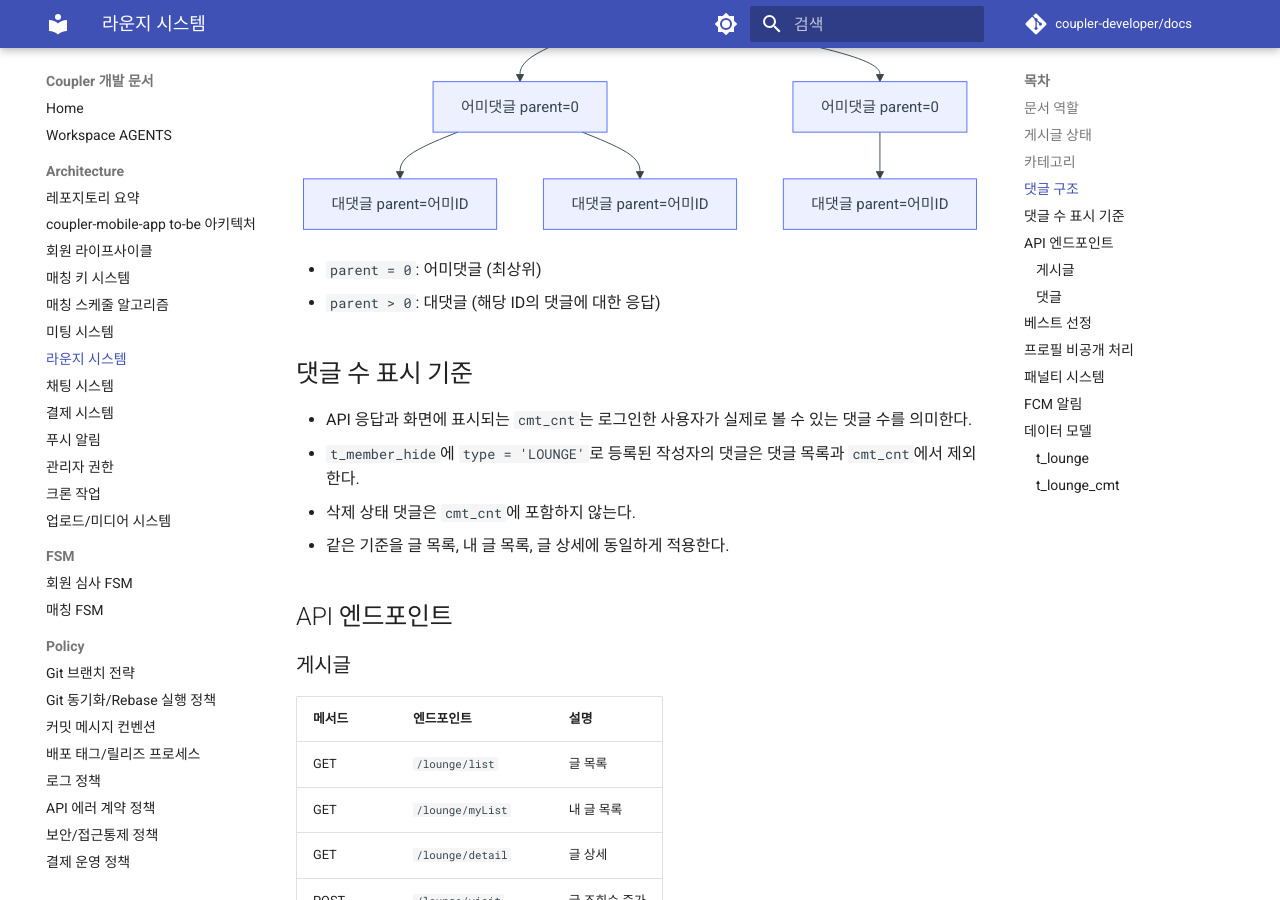
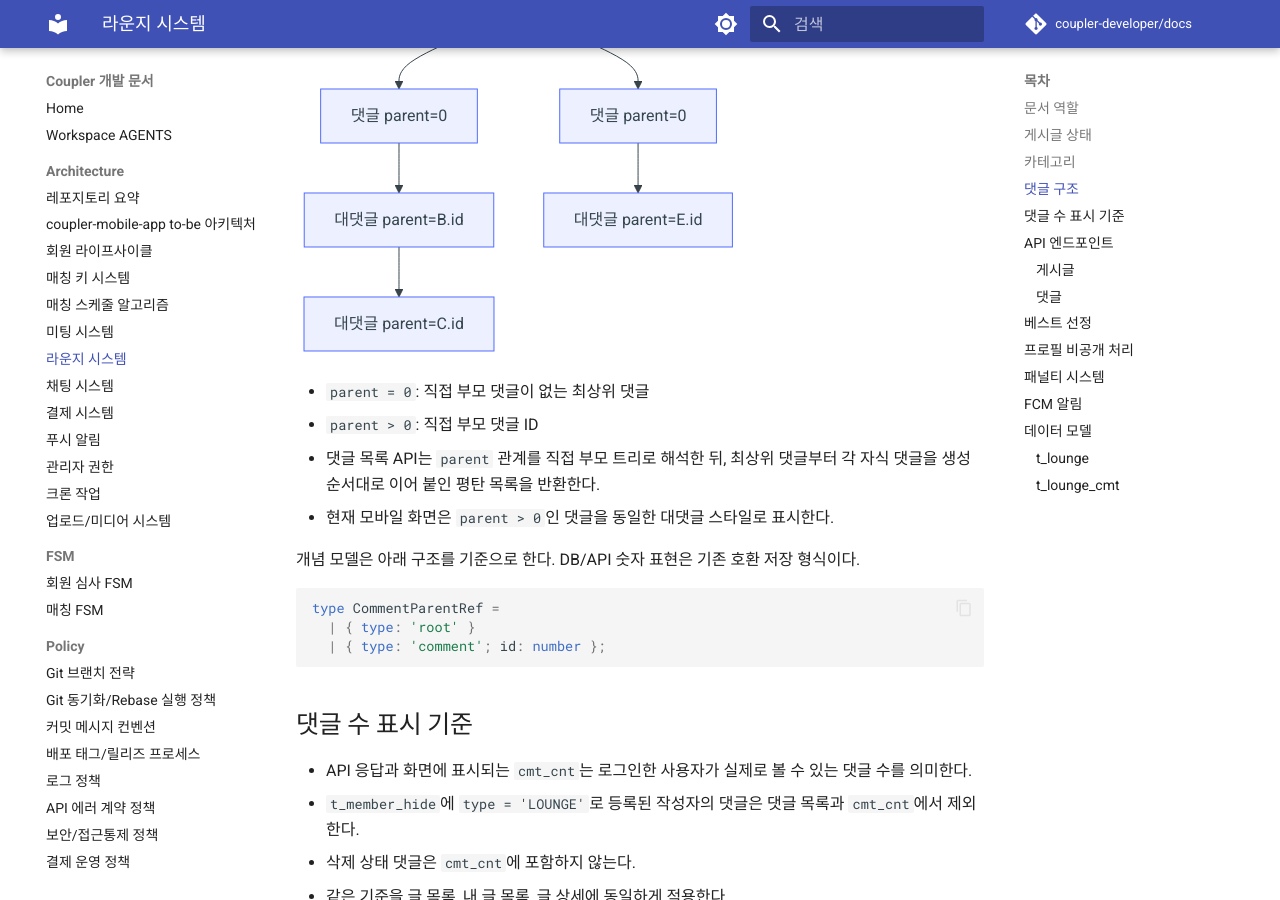
Before and after one commit to coupler-developer/docs, an MkDocs documentation site: the page built from content/architecture/lounge-system.md, in a window 1280 px wide and 900 px high, scrolled down 1390 px. Built offline with MkDocs 1.6.1 and Material for MkDocs 9.7.7, drawn with Linux system fonts in a browser that asks for light colours; comment, search, counter and statistics services are not loaded; some of the changed text lies outside the part shown.

Commit message:
docs: 라운지 댓글 부모 계약 정리
Changes:
- parent=0과 parent>0의 직접 부모 계약 설명 갱신
- CommentParentRef 개념 모델 문서화
- 댓글 데이터 모델 설명 동기화

Tests:
- docs 구조 검증 통과
- markdownlint 0 errors
- mkdocs build --strict 통과

````diff
--- a/content/architecture/lounge-system.md
+++ b/content/architecture/lounge-system.md
@@ -36,15 +36,25 @@
 
 ```mermaid
 flowchart TD
-    A[게시글] --> B[어미댓글 parent=0]
-    B --> C[대댓글 parent=어미ID]
-    B --> D[대댓글 parent=어미ID]
-    A --> E[어미댓글 parent=0]
-    E --> F[대댓글 parent=어미ID]
+    A[게시글] --> B[댓글 parent=0]
+    B --> C[대댓글 parent=B.id]
+    C --> D[대댓글 parent=C.id]
+    A --> E[댓글 parent=0]
+    E --> F[대댓글 parent=E.id]
 ```
 
-- `parent = 0`: 어미댓글 (최상위)
-- `parent > 0`: 대댓글 (해당 ID의 댓글에 대한 응답)
+- `parent = 0`: 직접 부모 댓글이 없는 최상위 댓글
+- `parent > 0`: 직접 부모 댓글 ID
+- 댓글 목록 API는 `parent` 관계를 직접 부모 트리로 해석한 뒤, 최상위 댓글부터 각 자식 댓글을 생성 순서대로 이어 붙인 평탄 목록을 반환한다.
+- 현재 모바일 화면은 `parent > 0`인 댓글을 동일한 대댓글 스타일로 표시한다.
+
+개념 모델은 아래 구조를 기준으로 한다. DB/API 숫자 표현은 기존 호환 저장 형식이다.
+
+```ts
+type CommentParentRef =
+  | { type: 'root' }
+  | { type: 'comment'; id: number };
+```
 
 ## 댓글 수 표시 기준
 
@@ -140,6 +150,6 @@ flowchart TD
 | ------- | ---------------------- |
 | lounge  | 게시글 ID              |
 | member  | 작성자 ID              |
-| parent  | 어미댓글 ID (0=최상위) |
+| parent  | 직접 부모 댓글 ID (0=없음) |
 | content | 댓글 내용              |
 | alias   | 비공개 시 닉네임       |
````
